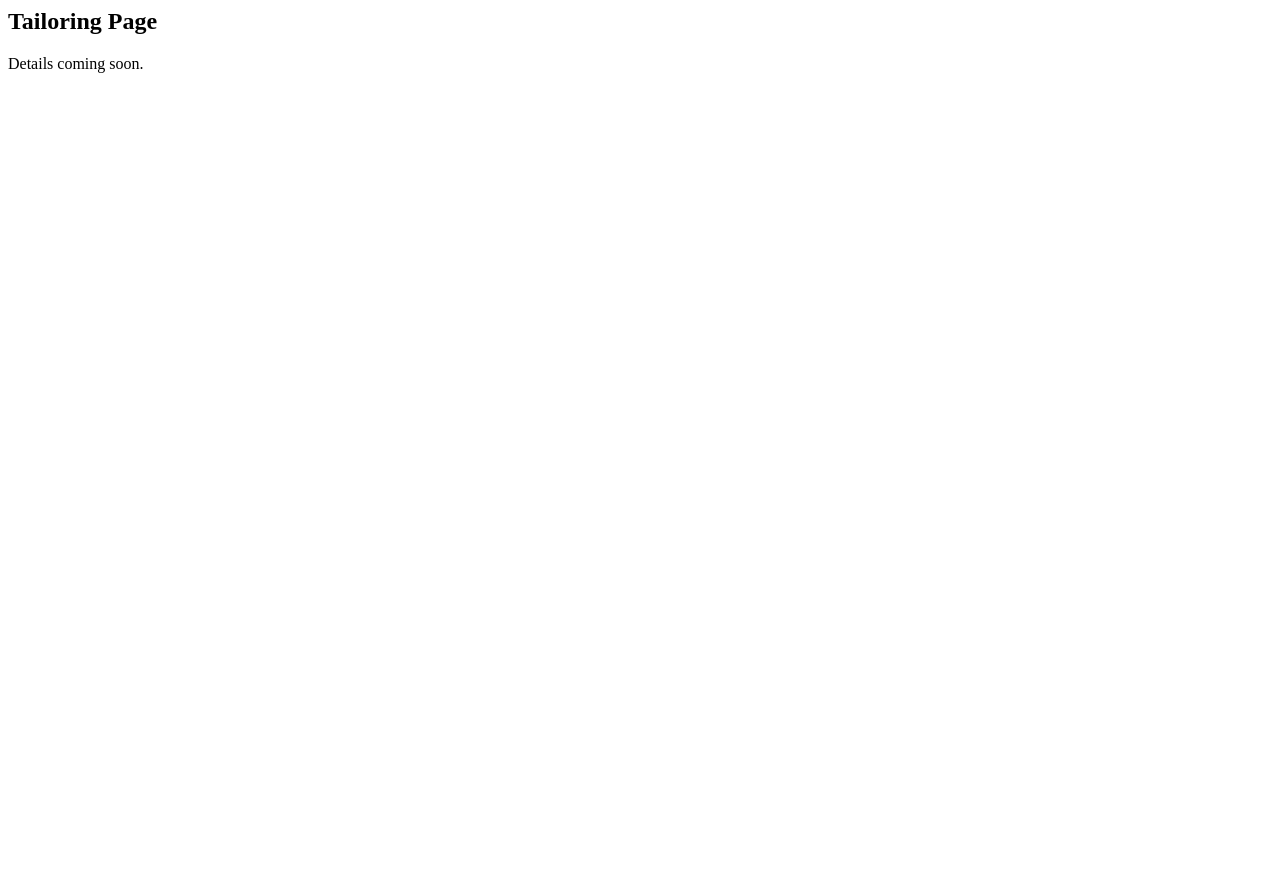
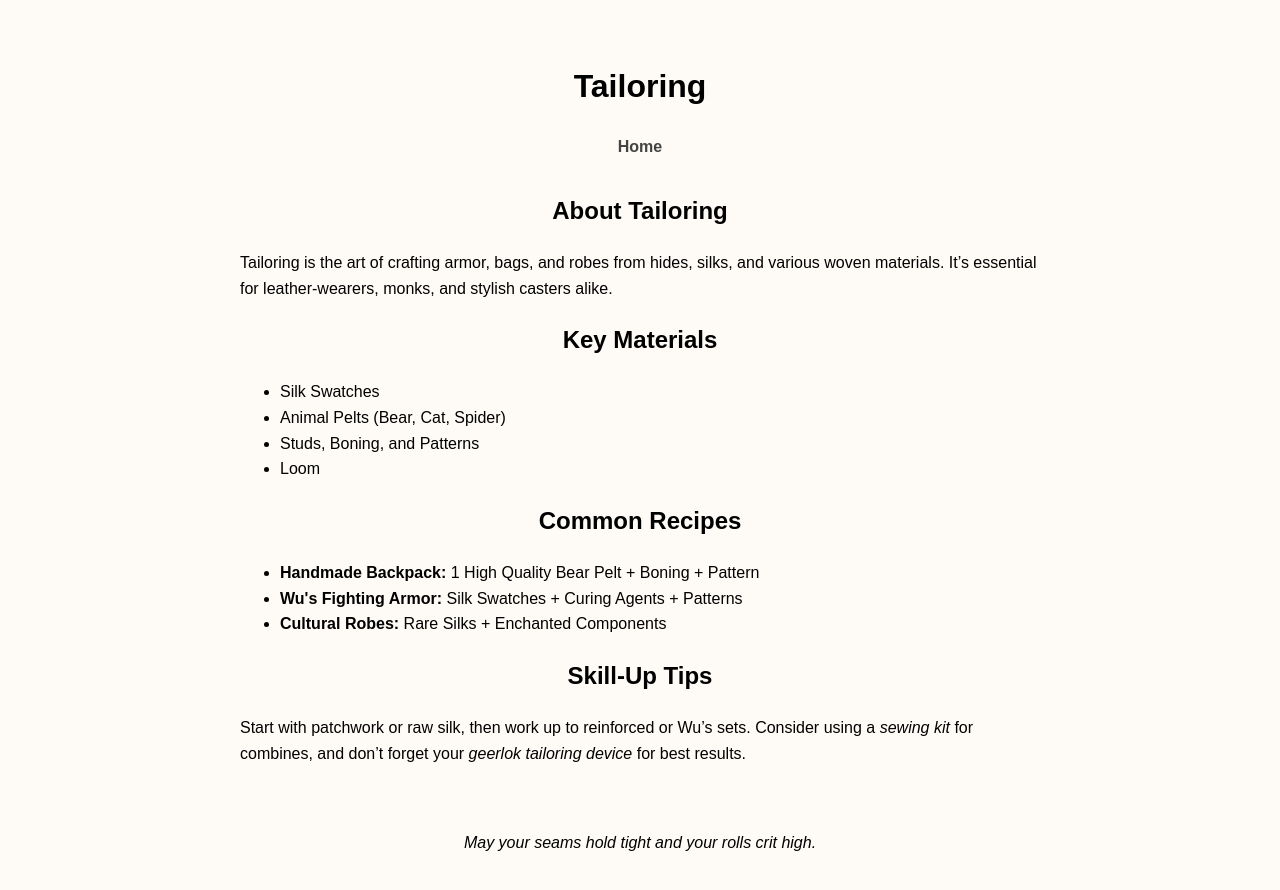
Before and after one commit to nicholbolas/Grand-order-tradeskills, a plain HTML site: page tradeskills_tailoring.html in a window 1280 px wide. Before the commit the page ends 800 px from the top, so only its background shows below. Drawn offline with Linux system fonts and the light colour scheme.

Commit message:
Added tailoring trade content

```diff
--- a/tradeskills_tailoring.html
+++ b/tradeskills_tailoring.html
@@ -1 +1,73 @@
-<h2>Tailoring Page</h2><p>Details coming soon.</p>
+<!DOCTYPE html>
+<html lang="en">
+<head>
+  <meta charset="UTF-8">
+  <title>Tailoring - Grand Order of Artisans and Tradeskills</title>
+  <style>
+    body {
+      font-family: Arial, sans-serif;
+      line-height: 1.6;
+      padding: 2em;
+      background-color: #fefbf6;
+    }
+    h1, h2 {
+      text-align: center;
+    }
+    nav {
+      text-align: center;
+      margin-bottom: 2em;
+    }
+    nav a {
+      margin: 0 1em;
+      text-decoration: none;
+      color: #444;
+      font-weight: bold;
+    }
+    section {
+      max-width: 800px;
+      margin: auto;
+    }
+    footer {
+      margin-top: 4em;
+      font-style: italic;
+      text-align: center;
+    }
+  </style>
+</head>
+<body>
+
+  <h1>Tailoring</h1>
+
+  <nav>
+    <a href="index.html">Home</a>
+  </nav>
+
+  <section>
+    <h2>About Tailoring</h2>
+    <p>Tailoring is the art of crafting armor, bags, and robes from hides, silks, and various woven materials. It’s essential for leather-wearers, monks, and stylish casters alike.</p>
+
+    <h2>Key Materials</h2>
+    <ul>
+      <li>Silk Swatches</li>
+      <li>Animal Pelts (Bear, Cat, Spider)</li>
+      <li>Studs, Boning, and Patterns</li>
+      <li>Loom</li>
+    </ul>
+
+    <h2>Common Recipes</h2>
+    <ul>
+      <li><strong>Handmade Backpack:</strong> 1 High Quality Bear Pelt + Boning + Pattern</li>
+      <li><strong>Wu's Fighting Armor:</strong> Silk Swatches + Curing Agents + Patterns</li>
+      <li><strong>Cultural Robes:</strong> Rare Silks + Enchanted Components</li>
+    </ul>
+
+    <h2>Skill-Up Tips</h2>
+    <p>Start with patchwork or raw silk, then work up to reinforced or Wu’s sets. Consider using a <em>sewing kit</em> for combines, and don’t forget your <em>geerlok tailoring device</em> for best results.</p>
+  </section>
+
+  <footer>
+    May your seams hold tight and your rolls crit high.
+  </footer>
+
+</body>
+</html>
```
